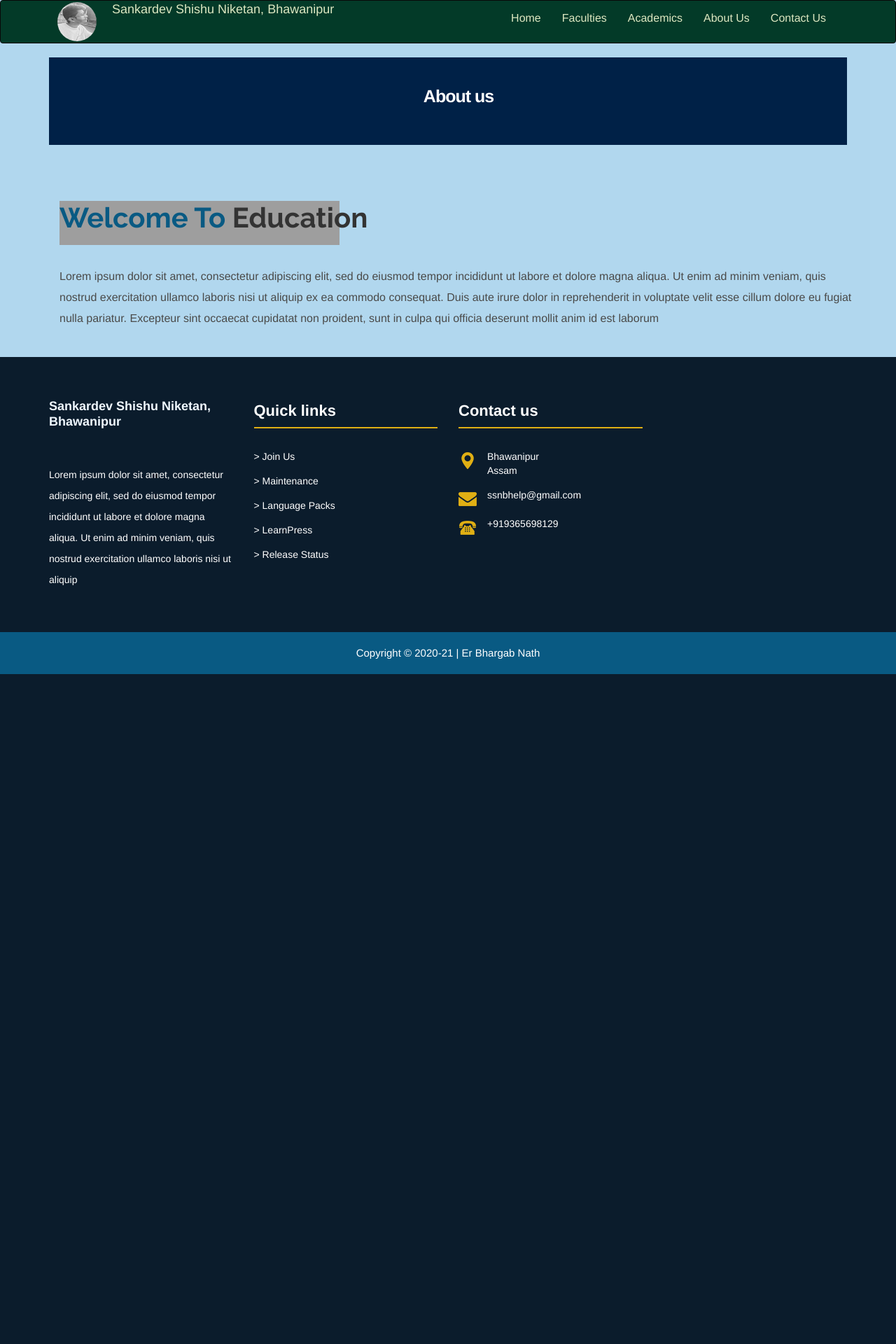
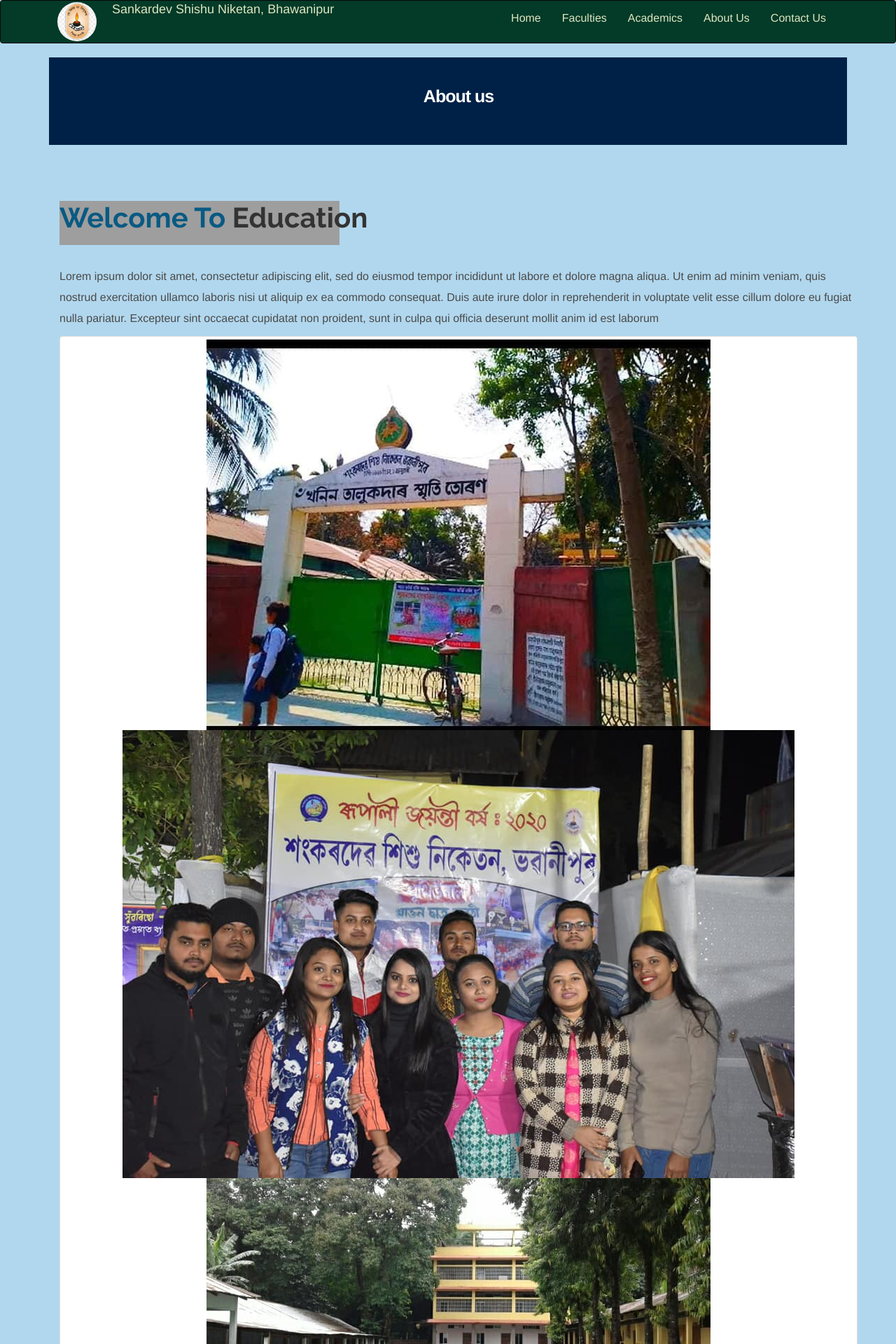
Before and after one commit to Bucephalus-lgtm/ssnb, a Node server app: page /about in a window 1280 px wide. Shown: the top 1920 px of the page at 70% size. Before the commit the page ends 963 px from the top, so only its background shows below. Run offline with Node 20, Linux system fonts and the light colour scheme; some libraries are stand-ins or nearby versions; grey boxes are pictures that could not be loaded.

Commit message:
some images added

```diff
--- a/views/about.ejs
+++ b/views/about.ejs
@@ -29,6 +29,11 @@
                             pariatur.
                             Excepteur sint occaecat cupidatat non proident, sunt in culpa qui officia deserunt mollit
                             anim id est laborum</p>
+                            <div class="thumbnail">
+                                <img src="/images/ssnb1.jpg"  height="300px" alt="" srcset="">
+                                <img src="/images/ssnb2.jpg"  height="300px" alt="" srcset="">
+                                <img src="/images/ssnb3.jpg"  height="300px" alt="" srcset="">
+                            </div>
                     </div>
                 </div>
             </div>
--- a/views/layouts/header.ejs
+++ b/views/layouts/header.ejs
@@ -18,7 +18,7 @@
     <link rel="stylesheet" href="/css2/custom.css" />
 
     <title>SSNB</title>
-    <link rel="icon" href="/images/logo.jpg" type="image/x-icon">
+    <link rel="icon" href="/images/ssnb.jpg" type="image/x-icon">
     <link rel="stylesheet" href="https://maxcdn.bootstrapcdn.com/bootstrap/3.3.7/css/bootstrap.min.css">
     <link rel="stylesheet" href="https://cdnjs.cloudflare.com/ajax/libs/fancybox/3.1.20/jquery.fancybox.min.css" />
     <link rel="stylesheet" href="/css/style.css" />
@@ -38,7 +38,7 @@
                     <span class="icon-bar"></span>
                     <span class="icon-bar"></span>
                 </button>
-                <img class="logo" src="/images/logo.jpg" alt="logo">
+                <img class="logo" src="/images/ssnb.jpg" alt="logo">
                 <!-- <a class="navbar-brand" href="index.html"><img src="/img/logo.png" alt="image"></a> -->
                 <a class="logo_name" href="/">Sankardev Shishu Niketan, Bhawanipur</a>
             </div>
```
Also changed, not shown: public/images/ssnb.jpg (added), public/images/ssnb1.jpg (added), public/images/ssnb2.jpg (added), public/images/ssnb3.jpg (added).
